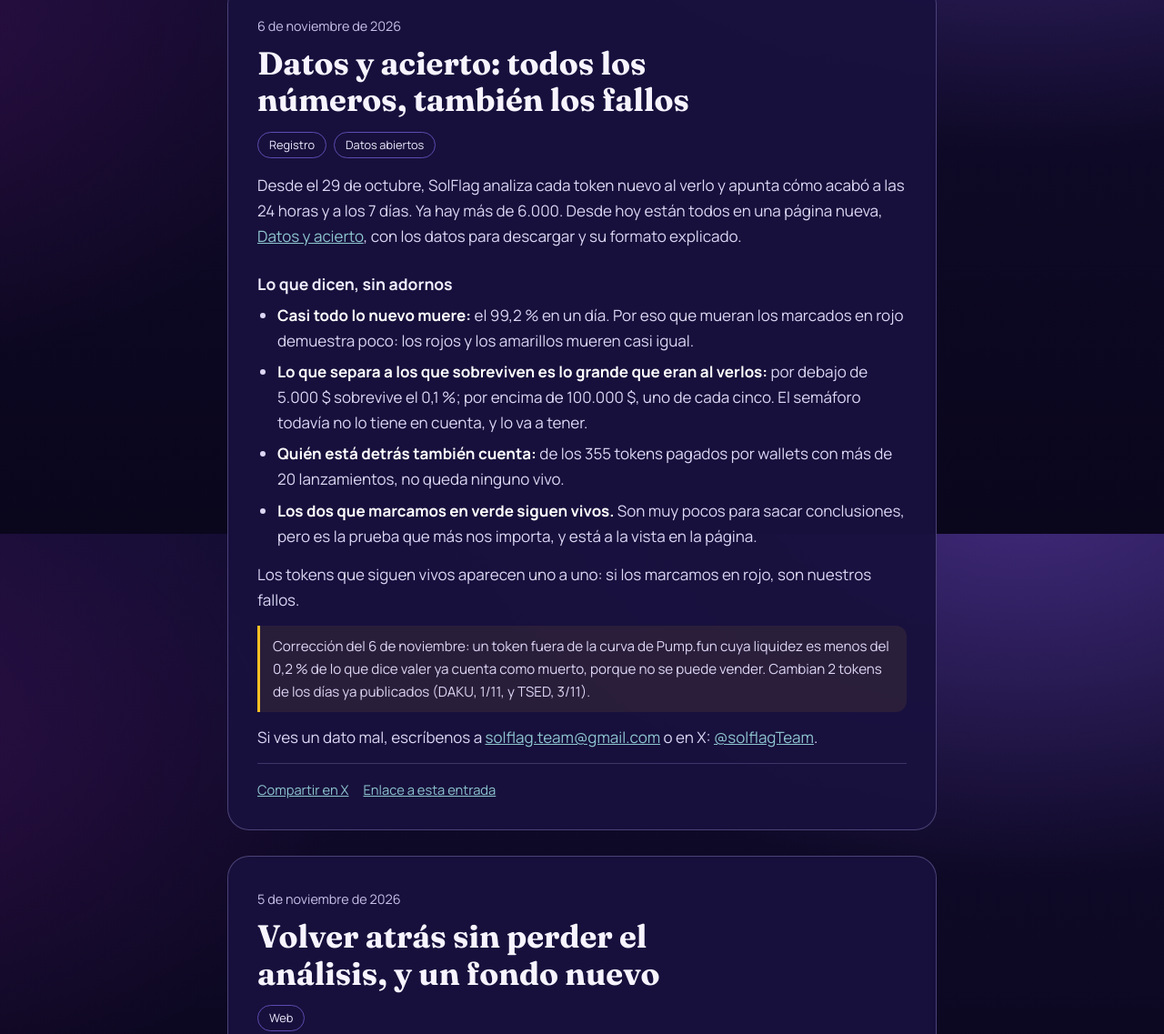
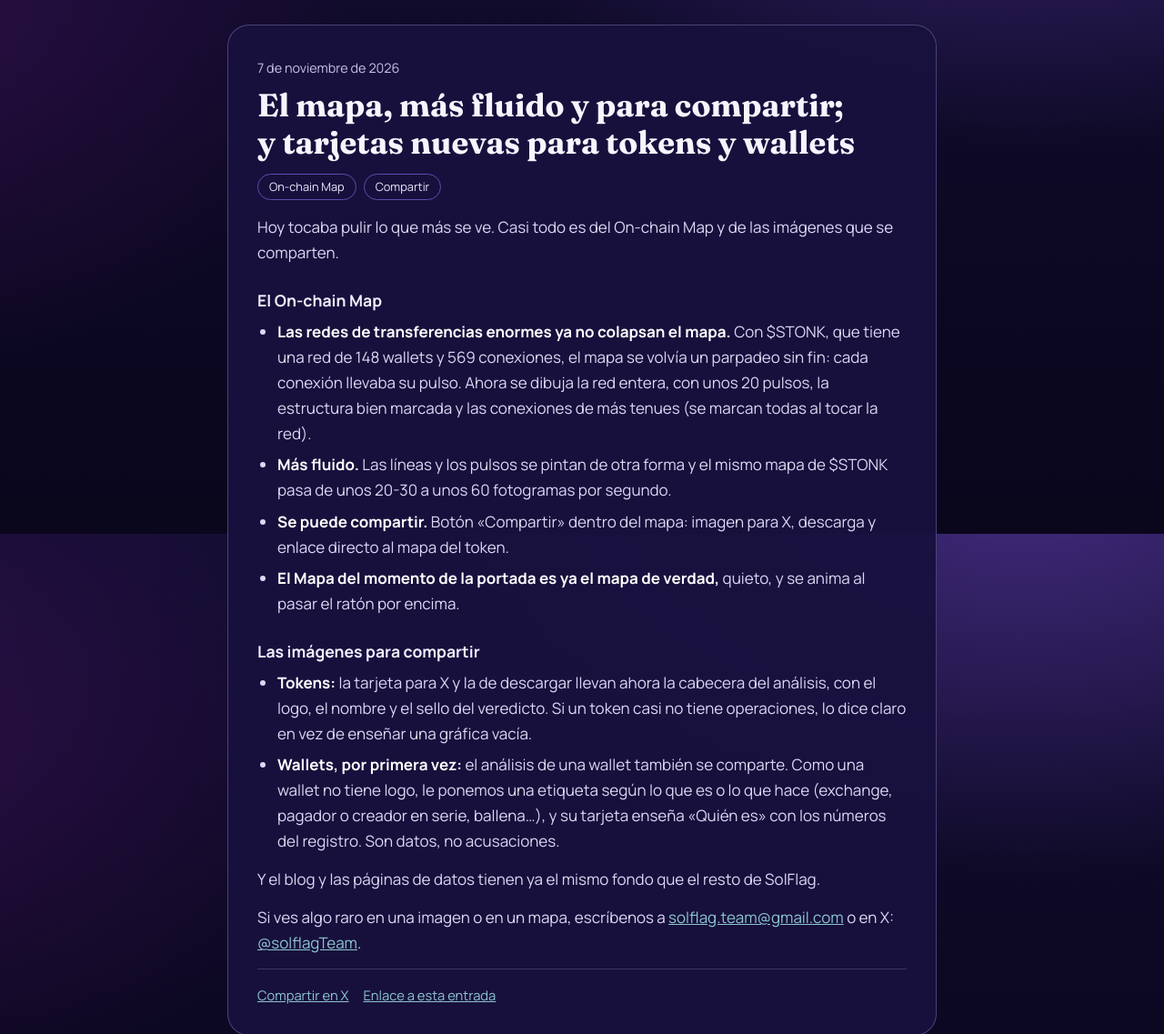
Before and after one commit to panpontomate/escaner-solana, a website: page blog/index.html in a window 1280 px wide. Shown: the part 1013-2150 px from the top of the page at 91% size. Drawn offline with Linux system fonts and the light colour scheme.

Commit message:
Blog y páginas de datos con el fondo de SolFlag, y entrada del 7 de noviembre
- fondo.js: la nebulosa del On-chain Map, estrellas y burbujas en los márgenes, quieta, para blog, Datos y acierto,
  Privacidad y Términos (y sus versiones en inglés). No cambia ningún texto.
- Blog: «El mapa, más fluido y para compartir; y tarjetas nuevas para tokens y wallets».

Co-Authored-By: Claude Opus 5.5 <noreply@anthropic.com>

```diff
--- a/blog/index.html
+++ b/blog/index.html
@@ -80,6 +80,7 @@ footer p{flex-basis:100%;margin:6px 0 0;font-size:.84rem}
   <h1>Lo que vamos construyendo.</h1>
   <p>Novedades de SolFlag, pruebas con tokens reales y lo que aprendemos por el camino. Contado tal cual, también lo que sale mal.</p>
   <nav class="toc" aria-label="Entradas">
+    <a href="#mapa-y-tarjetas"><time datetime="2026-11-07">7 nov 2026</time><b>El mapa, más fluido y para compartir; y tarjetas nuevas para tokens y wallets</b></a>
     <a href="#datos-y-acierto"><time datetime="2026-11-06">6 nov 2026</time><b>Datos y acierto: todos los números, también los fallos</b></a>
     <a href="#volver-atras"><time datetime="2026-11-05">5 nov 2026</time><b>Volver atrás sin perder el análisis, y un fondo nuevo</b></a>
     <a href="#onchain-map-beta"><time datetime="2026-11-04">4 nov 2026</time><b>On-chain Map en beta, y las caras conocidas en Control del creador</b></a>
@@ -96,6 +97,27 @@ footer p{flex-basis:100%;margin:6px 0 0;font-size:.84rem}
 
 <!-- Para añadir un avance: copia un <article> y ponlo el primero, con su enlace en el índice de arriba -->
 
+<article id="mapa-y-tarjetas">
+  <time datetime="2026-11-07">7 de noviembre de 2026</time>
+  <h2>El mapa, más fluido y para compartir; y tarjetas nuevas para tokens y wallets</h2>
+  <div class="tags"><span>On-chain Map</span><span>Compartir</span></div>
+  <p>Hoy tocaba pulir lo que más se ve. Casi todo es del On-chain Map y de las imágenes que se comparten.</p>
+  <h3>El On-chain Map</h3>
+  <ul>
+    <li><b>Las redes de transferencias enormes ya no colapsan el mapa.</b> Con $STONK, que tiene una red de 148 wallets y 569 conexiones, el mapa se volvía un parpadeo sin fin: cada conexión llevaba su pulso. Ahora se dibuja la red entera, con unos 20 pulsos, la estructura bien marcada y las conexiones de más tenues (se marcan todas al tocar la red).</li>
+    <li><b>Más fluido.</b> Las líneas y los pulsos se pintan de otra forma y el mismo mapa de $STONK pasa de unos 20-30 a unos 60 fotogramas por segundo.</li>
+    <li><b>Se puede compartir.</b> Botón «Compartir» dentro del mapa: imagen para X, descarga y enlace directo al mapa del token.</li>
+    <li><b>El Mapa del momento de la portada es ya el mapa de verdad,</b> quieto, y se anima al pasar el ratón por encima.</li>
+  </ul>
+  <h3>Las imágenes para compartir</h3>
+  <ul>
+    <li><b>Tokens:</b> la tarjeta para X y la de descargar llevan ahora la cabecera del análisis, con el logo, el nombre y el sello del veredicto. Si un token casi no tiene operaciones, lo dice claro en vez de enseñar una gráfica vacía.</li>
+    <li><b>Wallets, por primera vez:</b> el análisis de una wallet también se comparte. Como una wallet no tiene logo, le ponemos una etiqueta según lo que es o lo que hace (exchange, pagador o creador en serie, ballena…), y su tarjeta enseña «Quién es» con los números del registro. Son datos, no acusaciones.</li>
+  </ul>
+  <p>Y el blog y las páginas de datos tienen ya el mismo fondo que el resto de SolFlag.</p>
+  <p>Si ves algo raro en una imagen o en un mapa, escríbenos a <a href="mailto:solflag.team@gmail.com">solflag.team@gmail.com</a> o en X: <a href="https://x.com/solflagTeam" target="_blank" rel="noopener">@solflagTeam</a>.</p>
+  <div class="share"><a href="https://x.com/intent/post?text=SolFlag%3A%20El%20mapa%2C%20m%C3%A1s%20fluido%20y%20para%20compartir%3B%20y%20tarjetas%20nuevas%20para%20tokens%20y%20wallets&amp;url=https%3A%2F%2Fsolflag.com%2Fblog%2F%23mapa-y-tarjetas" target="_blank" rel="noopener">Compartir en X</a><a href="#mapa-y-tarjetas">Enlace a esta entrada</a></div>
+</article>
 <article id="datos-y-acierto">
   <time datetime="2026-11-06">6 de noviembre de 2026</time>
   <h2>Datos y acierto: todos los números, también los fallos</h2>
@@ -312,5 +334,6 @@ footer p{flex-basis:100%;margin:6px 0 0;font-size:.84rem}
   <p>SolFlag es una herramienta orientativa, no consejo financiero. Creado por <a href="https://x.com/elgatotradebtc" target="_blank" rel="noopener">El Gato Trade</a>.</p>
 </footer>
 </div>
+<script src="/fondo.js" defer></script>
 </body>
 </html>
--- /dev/null
+++ b/fondo.js
@@ -0,0 +1,57 @@
+// Fondo de las páginas sueltas (blog, datos y acierto, privacidad, términos): la nebulosa del On-chain Map, estrellas y unas
+// burbujas de jabón en los márgenes, para que se vean como el resto de SolFlag. Se pinta una vez (y al cambiar el tamaño),
+// a baja resolución y quieto: no gasta nada mientras se lee.
+(function(){
+  var cv = document.createElement("canvas"); cv.setAttribute("aria-hidden", "true");
+  cv.style.cssText = "position:fixed;inset:0;width:100%;height:100%;z-index:-1;pointer-events:none";
+  document.body.insertBefore(cv, document.body.firstChild);
+  function rng(s){ return function(){ s = s*16807 % 2147483647; return (s-1)/2147483646; }; }
+  function paint(){
+    var W = innerWidth, H = innerHeight, D2 = Math.min(2, window.devicePixelRatio || 1);
+    cv.width = Math.round(W*D2); cv.height = Math.round(H*D2);
+    var x = cv.getContext("2d"); x.setTransform(D2, 0, 0, D2, 0, 0);
+    var R = rng(12*7 + 3), S = 5, w = Math.ceil(W/S), h = Math.ceil(H/S), P = new Uint8Array(512), i, j;
+    for (i = 0; i < 256; i++) P[i] = i;
+    for (i = 255; i > 0; i--){ j = Math.floor(R()*(i+1)); var t = P[i]; P[i] = P[j]; P[j] = t; }
+    for (i = 0; i < 256; i++) P[i+256] = P[i];
+    function vn(a, b){ var xi = Math.floor(a), yi = Math.floor(b), xf = a-xi, yf = b-yi; xi &= 255; yi &= 255;
+      var p = P[P[xi]+yi]/255, q = P[P[xi+1]+yi]/255, r = P[P[xi]+yi+1]/255, d = P[P[xi+1]+yi+1]/255, sx = xf*xf*(3-2*xf), sy = yf*yf*(3-2*yf);
+      return p + (q-p)*sx + (r-p)*sy + (p-q-r+d)*sx*sy; }
+    function fbm(a, b, o){ var v = 0, am = .5, n = 0; for (var k = 0; k < o; k++){ v += vn(a, b)*am; n += am; a = a*2.03 + 17.1; b = b*2.03 + 9.7; am *= .5; } return v/n; }
+    function sm(a, b, v){ v = Math.max(0, Math.min(1, (v-a)/(b-a))); return v*v*(3-2*v); }
+    var u = Math.max(700, Math.min(W, H)), k2 = 2.6/u, blobs = [];
+    for (i = 0; i < 3; i++){ var an = R()*6.283, dd = (.45 + R()*.4)*u; blobs.push([W/2 + Math.cos(an)*dd*1.3, H/2 + Math.sin(an)*dd*.8, (.45 + R()*.35)*u]); }
+    var img = x.createImageData(w, h), D = img.data;
+    for (var py = 0; py < h; py++) for (var px = 0; px < w; px++){
+      var X = px*S, Y = py*S, nx = X*k2, ny = Y*k2, qx = fbm(nx, ny, 3), qy = fbm(nx + 5.2, ny + 1.3, 3);
+      var g = fbm(nx + 2.2*qx, ny + 2.2*qy, 5), hue = fbm(nx*.5 + 31, ny*.5 + 7, 3), reg = .18;
+      for (i = 0; i < 3; i++){ var bx = X - blobs[i][0], by = Y - blobs[i][1]; reg += Math.exp(-(bx*bx + by*by)/(blobs[i][2]*blobs[i][2])); }
+      var gas = sm(.42, .85, g)*Math.min(1, reg), dn = fbm(nx*1.7 + 50, ny*1.7 + 20, 4), dust = Math.pow(1 - Math.abs(2*dn - 1), 7)*sm(.2, .6, reg);
+      var rr = 11, gg = 7, bb = 34, mA = sm(.3, .7, hue), a1 = gas*(1 - dust*.85);
+      rr += a1*(230*(1-mA) + 255*mA)*.3; gg += a1*(80*(1-mA) + 120*mA)*.3; bb += a1*(240*(1-mA) + 170*mA)*.3;
+      rr += gas*gas*22; gg += gas*gas*18; bb += gas*gas*45;
+      var o = (py*w + px)*4; D[o] = rr; D[o+1] = gg; D[o+2] = bb; D[o+3] = 255; }
+    var nc = document.createElement("canvas"); nc.width = w; nc.height = h; nc.getContext("2d").putImageData(img, 0, 0);
+    x.imageSmoothingQuality = "high"; x.drawImage(nc, 0, 0, W, H);
+    // estrellas
+    var ns = Math.round(W*H/4200);
+    for (i = 0; i < ns; i++){ x.globalAlpha = .15 + R()*.45; x.fillStyle = "#fff"; x.beginPath(); x.arc(R()*W, R()*H, Math.pow(R(), 3)*1.5 + .3, 0, 6.283); x.fill(); }
+    x.globalAlpha = 1;
+    // burbujas de jabón solo en los márgenes (fuera de la columna de texto)
+    var col = Math.min(860, W - 32), m0 = (W - col)/2;
+    if (m0 > 60){ var cols = ["#c4b5fd", "#7ab8c4", "#f9a8d4", "#c4b5fd"];
+      for (i = 0; i < 7; i++){ var left = i % 2 === 0, r = 10 + R()*Math.min(46, m0*.35), cx = left ? r + 12 + R()*(m0 - 2*r - 24) : W - m0 + r + 12 + R()*(m0 - 2*r - 24), cy = r + R()*(H - 2*r);
+        if (m0 - 2*r - 24 > 0) bubble(x, cx, cy, r, cols[i % 4]); } }
+  }
+  function bubble(x, cx, cy, r, col){
+    x.save(); x.translate(cx, cy);
+    var g = x.createRadialGradient(-r*.28, -r*.4, 0, 0, 0, r); g.addColorStop(0, "rgba(255,255,255,.1)"); g.addColorStop(.7, "rgba(255,255,255,.03)"); g.addColorStop(.93, col); g.addColorStop(1, "rgba(255,255,255,.05)");
+    x.globalAlpha = .45; x.fillStyle = g; x.beginPath(); x.arc(0, 0, r, 0, 6.283); x.fill();
+    x.globalAlpha = .6; x.strokeStyle = col; x.lineWidth = Math.max(1, r*.06); x.beginPath(); x.arc(0, 0, r, 0, 6.283); x.stroke();
+    x.globalAlpha = .5; var hl = x.createRadialGradient(-r*.34, -r*.42, 0, -r*.34, -r*.42, r*.4); hl.addColorStop(0, "rgba(255,255,255,.85)"); hl.addColorStop(1, "rgba(255,255,255,0)");
+    x.fillStyle = hl; x.beginPath(); x.arc(-r*.34, -r*.42, r*.4, 0, 6.283); x.fill();
+    x.globalAlpha = .85; x.fillStyle = "#fff"; x.beginPath(); x.arc(-r*.42, -r*.46, Math.max(.8, r*.08), 0, 6.283); x.fill();
+    x.restore(); }
+  var rt; addEventListener("resize", function(){ clearTimeout(rt); rt = setTimeout(paint, 250); });
+  paint();
+})();
```
Also changed, not shown: acierto/index.html (+1 -0 lines), en/accuracy/index.html (+1 -0 lines), en/privacy/index.html (+1 -0 lines), en/terms/index.html (+1 -0 lines), privacidad/index.html (+1 -0 lines), terminos/index.html (+1 -0 lines).
